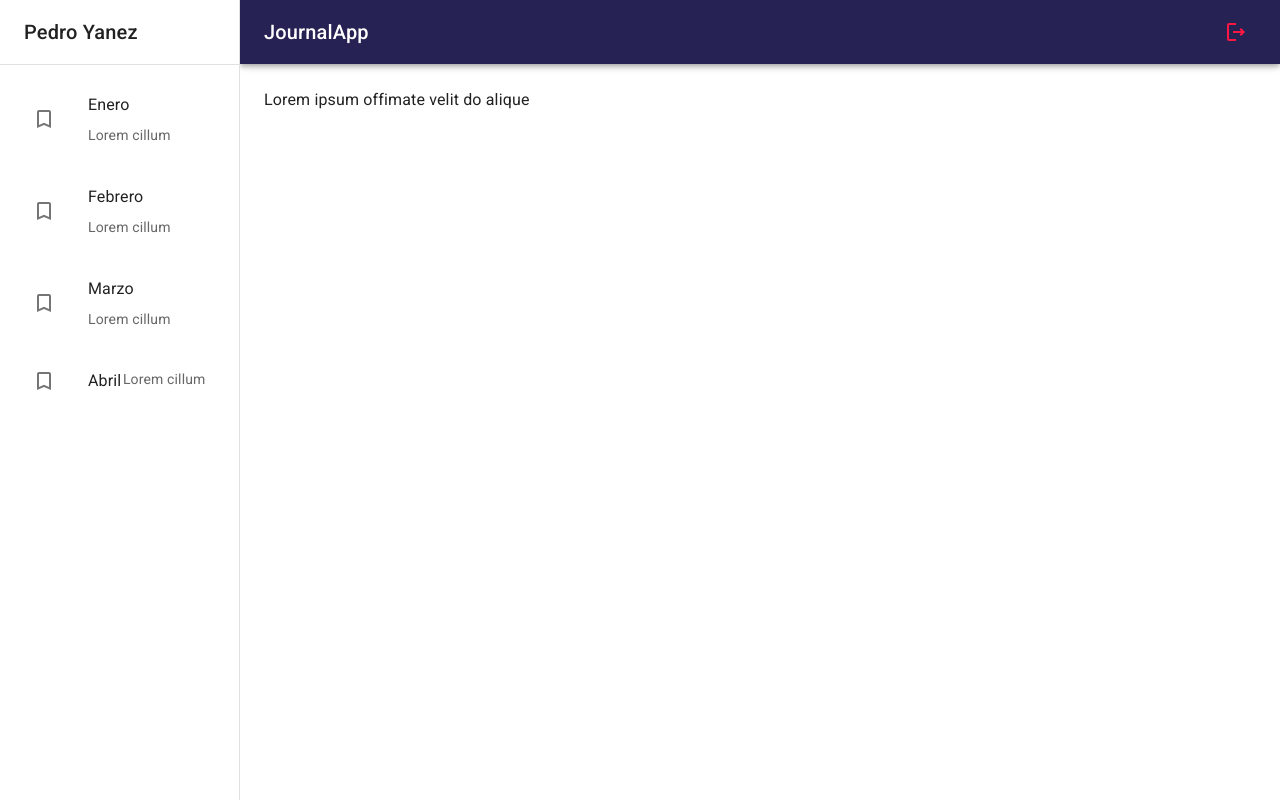
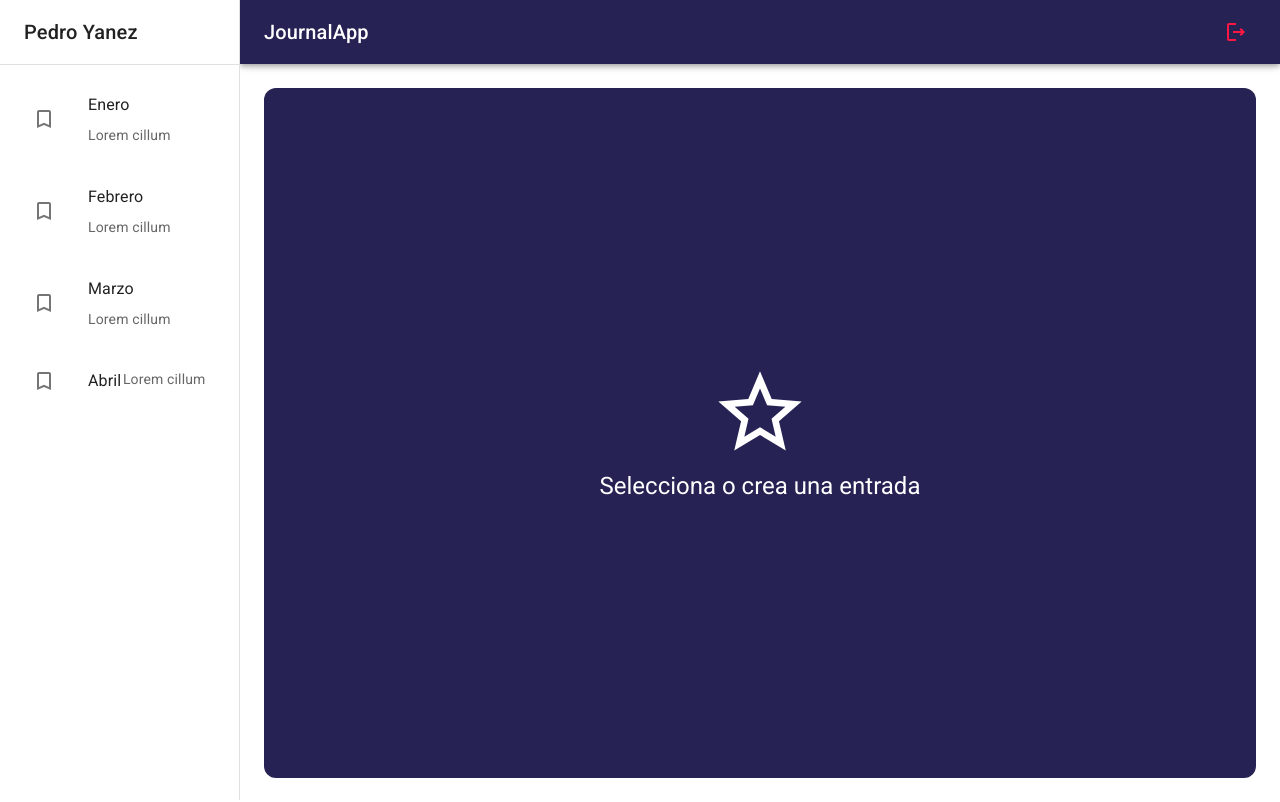
Before and after one commit to wotanCode/journal-app, a React (Vite) app: page / in a window 1280 px wide. Built offline with nearby package versions, Linux system fonts and the light colour scheme.

Commit message:
245. NothingSelectedView

```diff
--- a/src/journal/layout/JournalLayout.jsx
+++ b/src/journal/layout/JournalLayout.jsx
@@ -14,7 +14,7 @@
 
       <Box
         component='main'
-        sx={{ flexGrowing: 1, p: 3 }}
+        sx={{ flexGrow: 1, p: 3 }}
       >
         <Toolbar />
 
--- a/src/journal/pages/JournalPage.jsx
+++ b/src/journal/pages/JournalPage.jsx
@@ -1,10 +1,13 @@
 import { Typography } from "@mui/material";
 import { JournalLayout } from "../layout/JournalLayout";
+import { NothingSelectedView } from "../views";
 
 export const JournalPage = () => {
   return (
     <JournalLayout>
-      <Typography>Lorem ipsum offimate velit do alique</Typography>
+      {/* <Typography>Lorem ipsum offimate velit do alique</Typography> */}
+
+      <NothingSelectedView />
     </JournalLayout>
   );
 }
--- /dev/null
+++ b/src/journal/views/NothingSelectedView.jsx
@@ -0,0 +1,23 @@
+import { Grid, Typography } from "@mui/material"
+import { StarOutline } from "@mui/icons-material";
+
+export const NothingSelectedView = () => {
+  return (
+    <Grid
+      container
+      spacing={0}
+      direction="column"
+      alignItems="center"
+      justifyContent={"center"}
+      sx={{ minHeight: "calc(100vh - 110px)", backgroundColor: "primary.main", borderRadius: 3 }}
+    >
+      <Grid item xs={12}>
+        <StarOutline sx={{ fontSize: 100, color: 'white' }} />
+      </Grid>
+
+      <Grid item xs={12}>
+        <Typography color="white" variant="h5">Selecciona o crea una entrada</Typography>
+      </Grid>
+    </Grid>
+  );
+};
--- /dev/null
+++ b/src/journal/views/index.js
@@ -0,0 +1 @@
+export * from './NothingSelectedView'
```
